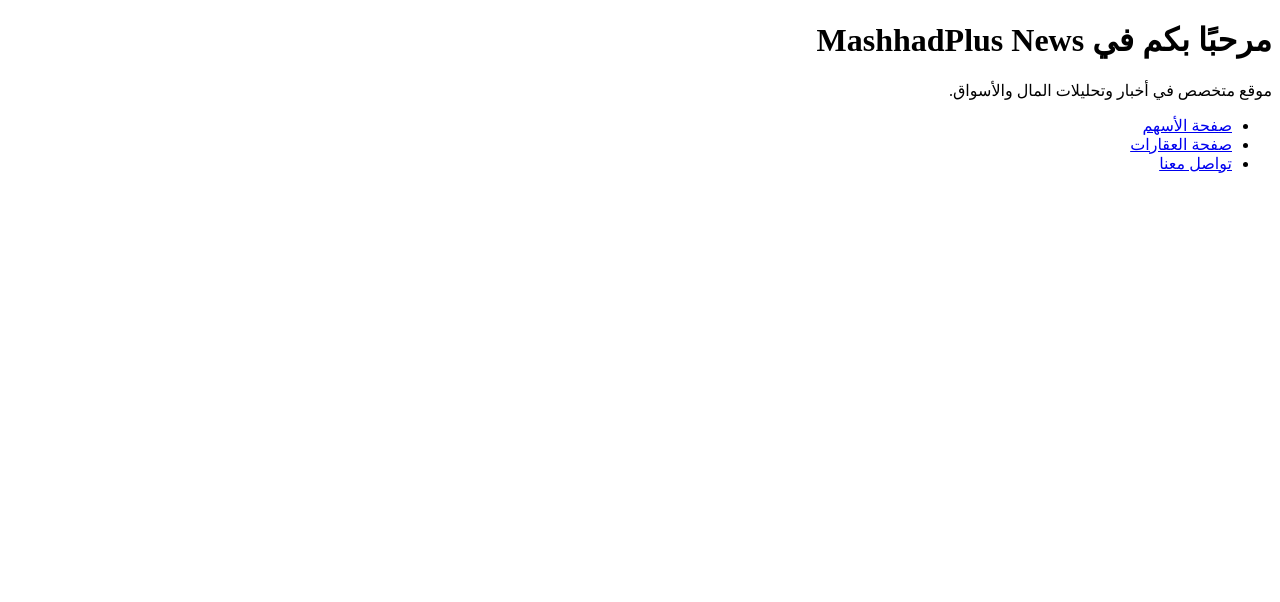
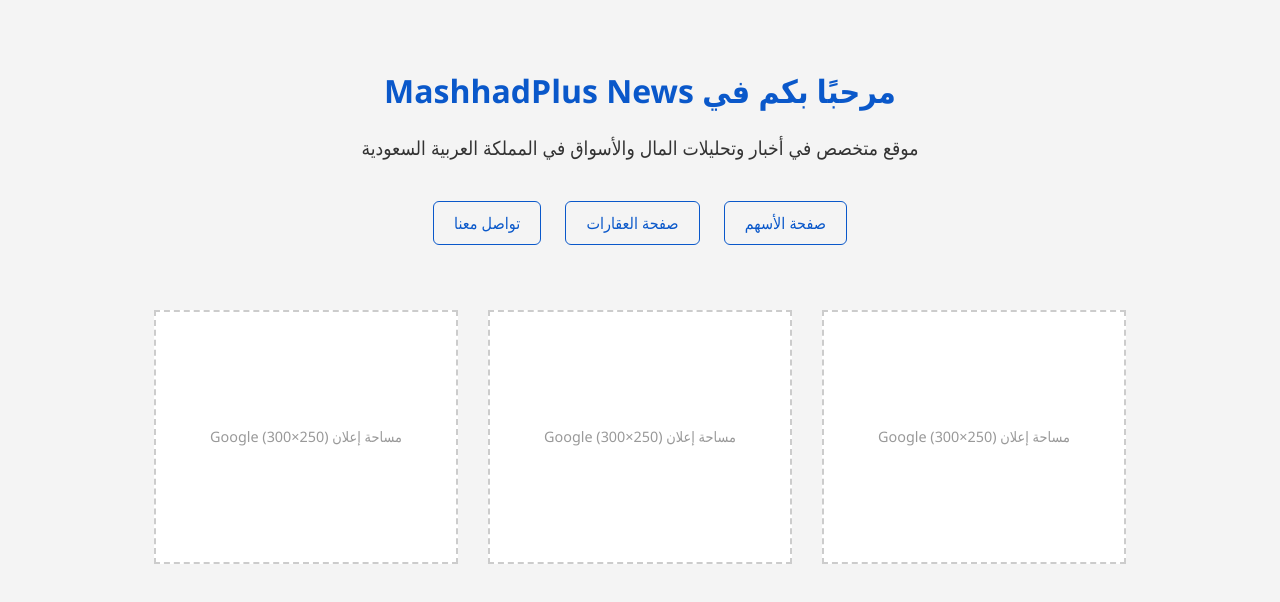
Before and after one commit to HAMAM901/mashhadplus-news, a plain HTML site: page index.html in a window 1280 px wide. Drawn offline with Linux system fonts and the light colour scheme.

Commit message:
Update index.html

```diff
--- a/index.html
+++ b/index.html
@@ -2,15 +2,74 @@
 <html lang="ar" dir="rtl">
 <head>
   <meta charset="UTF-8" />
+  <meta name="viewport" content="width=device-width, initial-scale=1.0" />
   <title>MashhadPlus News</title>
+  <style>
+    body {
+      font-family: 'Segoe UI', Tahoma, sans-serif;
+      background-color: #f4f4f4;
+      color: #333;
+      padding: 40px;
+      text-align: center;
+    }
+    h1 {
+      color: #0a58ca;
+    }
+    p {
+      font-size: 1.2em;
+      margin-bottom: 30px;
+    }
+    nav {
+      margin: 30px 0;
+    }
+    nav a {
+      display: inline-block;
+      margin: 10px;
+      padding: 10px 20px;
+      text-decoration: none;
+      color: #0a58ca;
+      border: 1px solid #0a58ca;
+      border-radius: 6px;
+      transition: 0.3s;
+    }
+    nav a:hover {
+      background-color: #0a58ca;
+      color: white;
+    }
+    .ads-container {
+      display: flex;
+      flex-wrap: wrap;
+      justify-content: center;
+      margin-top: 40px;
+    }
+    .ad-box {
+      width: 300px;
+      height: 250px;
+      background-color: #fff;
+      border: 2px dashed #ccc;
+      margin: 15px;
+      display: flex;
+      align-items: center;
+      justify-content: center;
+      color: #999;
+      font-size: 0.9em;
+    }
+  </style>
 </head>
 <body>
   <h1>مرحبًا بكم في MashhadPlus News</h1>
-  <p>موقع متخصص في أخبار وتحليلات المال والأسواق.</p>
-  <ul>
-    <li><a href="stocks.html">صفحة الأسهم</a></li>
-    <li><a href="real-estate.html">صفحة العقارات</a></li>
-    <li><a href="contact.html">تواصل معنا</a></li>
-  </ul>
+  <p>موقع متخصص في أخبار وتحليلات المال والأسواق في المملكة العربية السعودية</p>
+
+  <nav>
+    <a href="stocks.html">صفحة الأسهم</a>
+    <a href="real-estate.html">صفحة العقارات</a>
+    <a href="contact.html">تواصل معنا</a>
+  </nav>
+
+  <div class="ads-container">
+    <div class="ad-box">مساحة إعلان Google (300×250)</div>
+    <div class="ad-box">مساحة إعلان Google (300×250)</div>
+    <div class="ad-box">مساحة إعلان Google (300×250)</div>
+  </div>
 </body>
 </html>
```
